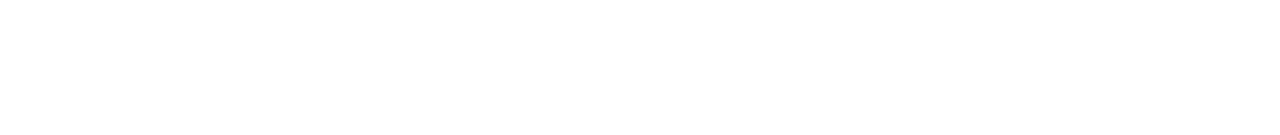
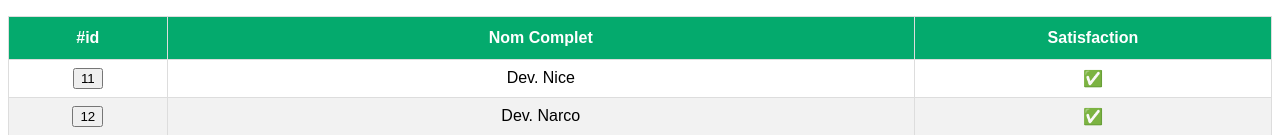
Before and after one commit to Hicham-O-Sfh/tour-of-heroes, an Angular app: page / in a window 1280 px wide. Shown: the part 665-800 px from the top of the page. Built offline with nearby package versions, Linux system fonts and the light colour scheme.

Commit message:
Lister plusieurs élements (directives)
+ utilisation des click event handler & binding
+ ajout des styles CSS
+ découverte des directives *ngIF et *ngFor

```diff
--- a/src/app/developper/developper.component.html
+++ b/src/app/developper/developper.component.html
@@ -13,7 +13,7 @@
     <label for="nomComplet">nom complet: </label>
     <input id="nomComplet" [(ngModel)]="developper.nomComplet" placeholder="nomComplet">
 </div>
-<!--
+
 <div *ngIf="selectedDev">
     <h2>{{selectedDev.nomComplet | uppercase}} Details</h2>
     <div>id: {{selectedDev.id}}</div>
@@ -22,6 +22,8 @@
         <input id="dev-name" [(ngModel)]="selectedDev.nomComplet" placeholder="Nom Complet">
     </div>
 </div>
+
+<br>
 
 <div>
     <table id="devs">
@@ -52,4 +54,4 @@
             </tr>
         </tbody>
     </table>
-</div> -->
+</div>
--- a/src/app/developper/developper.component.ts
+++ b/src/app/developper/developper.component.ts
@@ -13,18 +13,18 @@ export class DevelopperComponent implements OnInit {
     nomComplet: "Dev. Hicham Oussama Saffih",
     isHappy: true
   }
-  // devs: Developper[] = DEVELOPPEURS;
-  // selectedDev?: Developper;
+  devs: Developper[] = DEVELOPPEURS;
+  selectedDev?: Developper;
 
   constructor() {
   }
 
   ngOnInit(): void {
-    // this.devs.push(this.developper);
+    this.devs.push(this.developper);
   }
 
-  // onSelect(dev: Developper) {
-  //   this.selectedDev = dev;
-  // }
+  onSelect(dev: Developper) {
+    this.selectedDev = dev;
+  }
 
 }
```
Also changed, not shown: src/app/developper/developper.component.css (+0 -7 lines).
